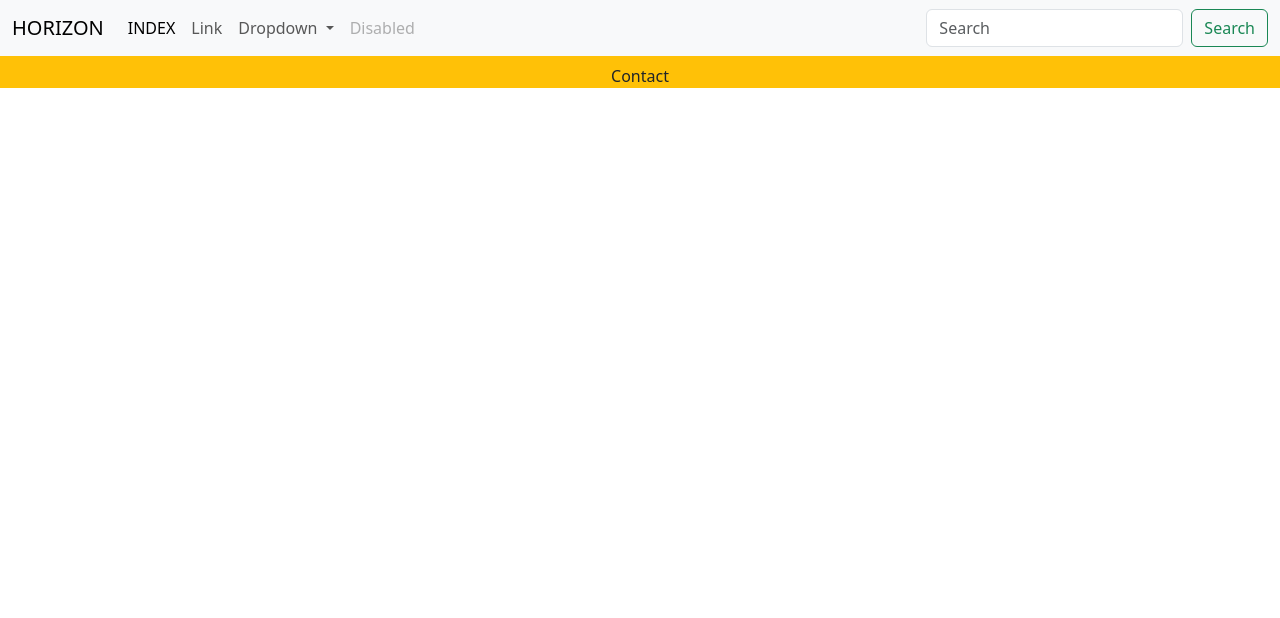
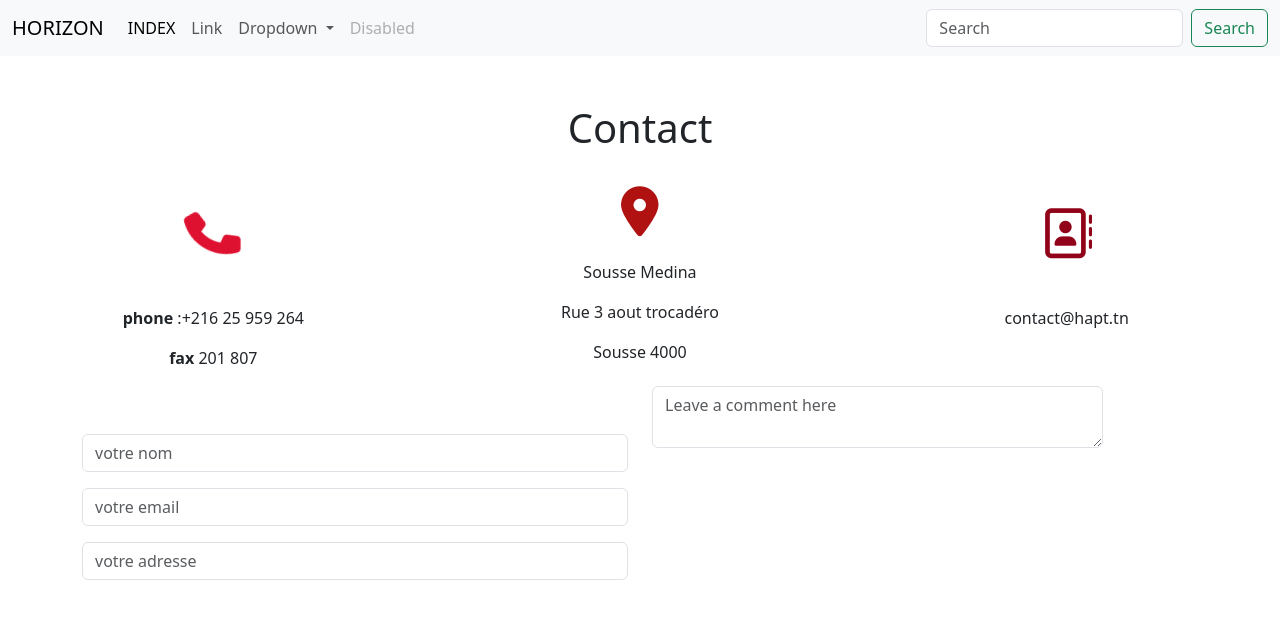
Before and after one commit to ayari-amal/horizon, a plain HTML site: page contact.html in a window 1280 px wide. Drawn offline with nearby package versions, Linux system fonts and the light colour scheme.

Commit message:
bootstrap part2

```diff
--- a/contact.html
+++ b/contact.html
@@ -1,23 +1,19 @@
 <!doctype html>
 <html lang="en">
+
 <head>
   <title>contact</title>
   <!-- Required meta tags -->
   <meta charset="utf-8" />
-        <meta
-            name="viewport"
-            content="width=device-width, initial-scale=1, shrink-to-fit=no"
-        />
+  <meta name="viewport" content="width=device-width, initial-scale=1, shrink-to-fit=no" />
 
   <!-- Bootstrap CSS v5.2.1 -->
-        <link
-            href="https://cdn.jsdelivr.net/npm/bootstrap@5.3.2/dist/css/bootstrap.min.css"
-            rel="stylesheet"
-            integrity="sha384-T3c6CoIi6uLrA9TneNEoa7RxnatzjcDSCmG1MXxSR1GAsXEV/Dwwykc2MPK8M2HN"
-            crossorigin="anonymous"
-        />
+  <link href="https://cdn.jsdelivr.net/npm/bootstrap@5.3.2/dist/css/bootstrap.min.css" rel="stylesheet"
+    integrity="sha384-T3c6CoIi6uLrA9TneNEoa7RxnatzjcDSCmG1MXxSR1GAsXEV/Dwwykc2MPK8M2HN" crossorigin="anonymous" />
   <!--link to css-->
   <link rel="stylesheet" href="css/style.css">
+  <!--link fontawsesome-->
+  <script src="https://kit.fontawesome.com/945e1971a1.js" crossorigin="anonymous"></script>
 </head>
 
 <body>
@@ -26,7 +22,8 @@
     <nav class="navbar navbar-expand-lg bg-body-tertiary">
       <div class="container-fluid">
         <a class="navbar-brand" href="#">HORIZON</a>
-                  <button class="navbar-toggler" type="button" data-bs-toggle="collapse" data-bs-target="#navbarSupportedContent" aria-controls="navbarSupportedContent" aria-expanded="false" aria-label="Toggle navigation">
+        <button class="navbar-toggler" type="button" data-bs-toggle="collapse" data-bs-target="#navbarSupportedContent"
+          aria-controls="navbarSupportedContent" aria-expanded="false" aria-label="Toggle navigation">
           <span class="navbar-toggler-icon"></span>
         </button>
         <div class="collapse navbar-collapse" id="navbarSupportedContent">
@@ -38,13 +35,16 @@
               <a class="nav-link" href="#">Link</a>
             </li>
             <li class="nav-item dropdown">
-                        <a class="nav-link dropdown-toggle" href="#" role="button" data-bs-toggle="dropdown" aria-expanded="false">
+              <a class="nav-link dropdown-toggle" href="#" role="button" data-bs-toggle="dropdown"
+                aria-expanded="false">
                 Dropdown
               </a>
               <ul class="dropdown-menu">
                 <li><a class="dropdown-item" href="#">Action</a></li>
                 <li><a class="dropdown-item" href="#">Another action</a></li>
-                          <li><hr class="dropdown-divider"></li>
+                <li>
+                  <hr class="dropdown-divider">
+                </li>
                 <li><a class="dropdown-item" href="#">Something else here</a></li>
               </ul>
             </li>
@@ -61,11 +61,45 @@
     </nav>
   </header>
   <main>
-            <div class="container-fluid bg-warning">
+    <div class="container-fluid ">
       <div class="row">
-                    <div class="col-12 text-center">
-                        <h1></h1> Contact
+        <div class="col-12 text-center mt-5">
+          <h1>Contact</h1>
         </div>
+        <div class="col-4 text-center  mt-5">
+          <i class="fa-solid fa-phone fa-shake mb-5" style="color: #df1130;font-size: 50px;"></i>
+          <p><strong>phone</strong> :+216 25 959 264 </p>
+          <p><strong>fax</strong> 201 807</p>
+        </div>
+        <div class="col-4 text-center mt-5">
+          <i class="fa-solid fa-location-dot fa-beat mb-5 fa-lg" style="color: #b01111;font-size:  50px; ;"></i>
+          <p>Sousse Medina</p>
+          <p> Rue 3 aout trocadéro</p>
+          <p>Sousse 4000</p>
+        </div>
+        <div class="col-4 text-center mt-5">
+          <i class="fa-regular fa-address-book mb-5 fa-beat" style="color: #910318;font-size: 50px;"></i>
+          <p>contact@hapt.tn</p>
+
+        </div>
+        <div class="col-12">
+           <div class="container">
+        <div class="row">
+          <div class="col-6 ">
+            <input class="form-control mb-3 mt-5" type="text" placeholder="votre nom">
+            <input class="form-control mb-3" type="email" placeholder="votre email">
+            <input class="form-control" type="adresse" placeholder="votre adresse">
+          </div>
+        <div class="col-5">
+            <textarea class="form-control" placeholder="Leave a comment here" ></textarea>
+          </div>
+        </div>
+        </div>
+       </div>
+        </div>
+
+
+
       </div>
     </div>
   </main>
@@ -73,16 +107,13 @@
     <!-- place footer here -->
   </footer>
   <!-- Bootstrap JavaScript Libraries -->
-        <script
-            src="https://cdn.jsdelivr.net/npm/@popperjs/core@2.11.8/dist/umd/popper.min.js"
+  <script src="https://cdn.jsdelivr.net/npm/@popperjs/core@2.11.8/dist/umd/popper.min.js"
     integrity="sha384-I7E8VVD/ismYTF4hNIPjVp/Zjvgyol6VFvRkX/vR+Vc4jQkC+hVqc2pM8ODewa9r"
-            crossorigin="anonymous"
-        ></script>
+    crossorigin="anonymous"></script>
 
-        <script
-            src="https://cdn.jsdelivr.net/npm/bootstrap@5.3.2/dist/js/bootstrap.min.js"
+  <script src="https://cdn.jsdelivr.net/npm/bootstrap@5.3.2/dist/js/bootstrap.min.js"
     integrity="sha384-BBtl+eGJRgqQAUMxJ7pMwbEyER4l1g+O15P+16Ep7Q9Q+zqX6gSbd85u4mG4QzX+"
-            crossorigin="anonymous"
-        ></script>
+    crossorigin="anonymous"></script>
 </body>
+
 </html>
```
Lines whose indentation alone changed are shown as unchanged.
